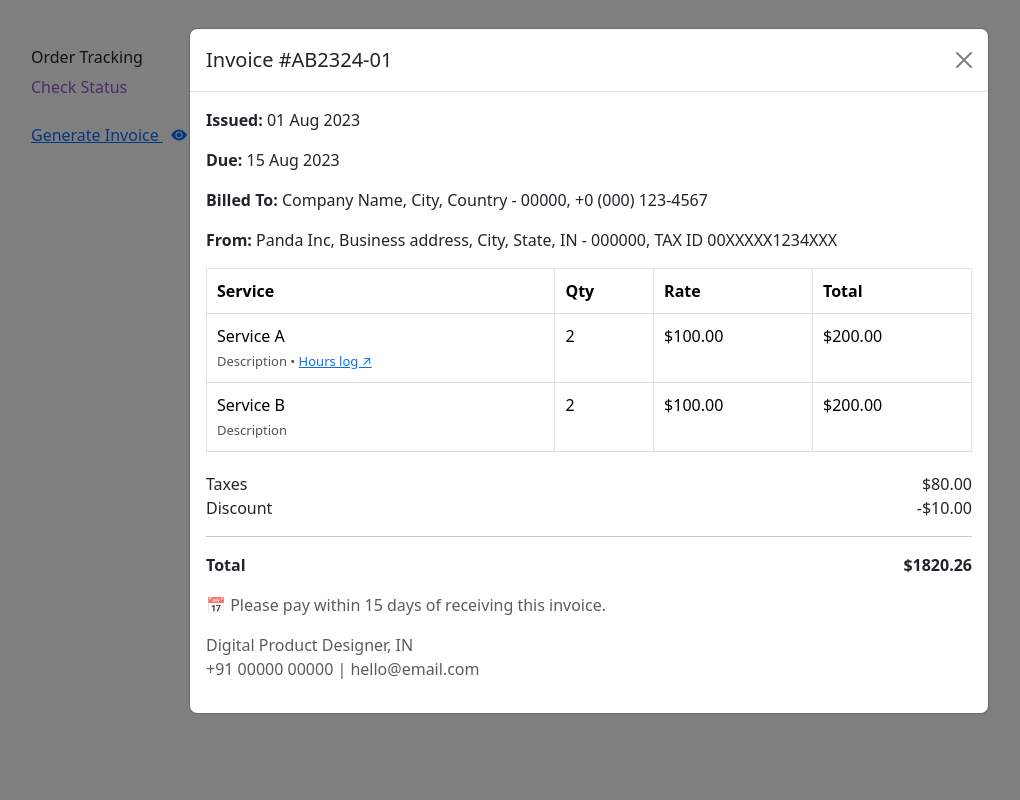
After one commit to Vaishnavi323/SonaChandi, a CodeIgniter app: a page that uses application/views/Admin/invoice_popup_view.php in a window 1280 px wide, after a click on "Generate Invoice". The commit adds this page. Shown: the whole page, without its empty margins (51-1071 px from the left). Run offline with CodeIgniter, Linux system fonts and the light colour scheme.

Commit message:
format create invoice but change css pending

```diff
--- a/application/controllers/AdminController.php
+++ b/application/controllers/AdminController.php
@@ -82,4 +82,8 @@ class AdminController extends CI_Controller {
 	{
 		$this->load->view('Admin/base');
 	}
+	public function show_invoice_popup() {
+    $this->load->view('Admin/invoice_popup_view');
 }
+
+}
--- /dev/null
+++ b/application/views/Admin/invoice_popup_view.php
@@ -0,0 +1,116 @@
+<!DOCTYPE html>
+<html lang="en">
+<head>
+  <meta charset="UTF-8" />
+  <meta name="viewport" content="width=device-width, initial-scale=1.0"/>
+  <title>Invoice Popup</title>
+
+  <!-- Bootstrap CSS -->
+  <link href="https://cdn.jsdelivr.net/npm/bootstrap@5.3.3/dist/css/bootstrap.min.css" rel="stylesheet">
+  <!-- Bootstrap Icons -->
+  <link href="https://cdn.jsdelivr.net/npm/bootstrap-icons@1.11.3/font/bootstrap-icons.css" rel="stylesheet">
+
+  <style>
+    .modal-body table {
+      width: 100%;
+      margin-bottom: 20px;
+      border-collapse: collapse;
+    }
+    .modal-body th, .modal-body td {
+      padding: 10px;
+      border-bottom: 1px solid #ddd;
+    }
+    .right { text-align: right; }
+    .highlight { color: #6a00ff; font-weight: bold; }
+    .small-text { font-size: 13px; color: #555; }
+  </style>
+</head>
+<body>
+
+<div class="container mt-5">
+
+  <!-- Your order box layout -->
+  <div class="order-box mb-4">
+    <h6 class="mb-2 detailcolor">Order Tracking</h6>
+    <div class="d-flex justify-content-between mb-3" style="color:#915cd1; cursor:pointer;" data-bs-toggle="modal" data-bs-target="#OrderTracking">
+      Check Status
+    </div>
+  </div>
+
+  <!-- Invoice Trigger Button -->
+  <div class="invoice me-auto">
+    <a href="#" data-bs-toggle="modal" data-bs-target="#invoiceModal">
+      Generate Invoice <i class="bi bi-eye-fill p-2"></i>
+    </a>
+  </div>
+
+</div>
+
+<!-- Invoice Modal -->
+<div class="modal fade" id="invoiceModal" tabindex="-1" aria-labelledby="invoiceModalLabel" aria-hidden="true">
+  <div class="modal-dialog modal-lg modal-dialog-scrollable">
+    <div class="modal-content">
+      <div class="modal-header">
+        <h5 class="modal-title">Invoice #AB2324-01</h5>
+        <button type="button" class="btn-close" data-bs-dismiss="modal" aria-label="Close"></button>
+      </div>
+      <div class="modal-body">
+
+        <!-- Invoice Details -->
+        <p><strong>Issued:</strong> 01 Aug 2023</p>
+        <p><strong>Due:</strong> 15 Aug 2023</p>
+        <p><strong>Billed To:</strong> Company Name, City, Country - 00000, +0 (000) 123-4567</p>
+        <p><strong>From:</strong> Panda Inc, Business address, City, State, IN - 000000, TAX ID 00XXXXX1234XXX</p>
+
+        <table class="table table-bordered mt-3">
+          <thead>
+            <tr>
+              <th>Service</th>
+              <th>Qty</th>
+              <th>Rate</th>
+              <th>Total</th>
+            </tr>
+          </thead>
+          <tbody>
+            <tr>
+              <td>Service A<br><span class="small-text">Description • <a href="#">Hours log ↗</a></span></td>
+              <td>2</td>
+              <td>$100.00</td>
+              <td>$200.00</td>
+            </tr>
+            <tr>
+              <td>Service B<br><span class="small-text">Description</span></td>
+              <td>2</td>
+              <td>$100.00</td>
+              <td>$200.00</td>
+            </tr>
+          </tbody>
+        </table>
+
+        <div class="d-flex justify-content-between">
+          <span>Taxes</span>
+          <span>$80.00</span>
+        </div>
+        <div class="d-flex justify-content-between">
+          <span>Discount</span>
+          <span>-$10.00</span>
+        </div>
+        <hr>
+        <div class="d-flex justify-content-between fw-bold">
+          <span>Total</span>
+          <span>$1820.26</span>
+        </div>
+
+        <p class="text-muted mt-3">📅 Please pay within 15 days of receiving this invoice.</p>
+        <p class="text-muted">Digital Product Designer, IN<br>+91 00000 00000 | hello@email.com</p>
+
+      </div>
+    </div>
+  </div>
+</div>
+
+<!-- Bootstrap JS Bundle -->
+<script src="https://cdn.jsdelivr.net/npm/bootstrap@5.3.3/dist/js/bootstrap.bundle.min.js"></script>
+
+</body>
+</html>
```
Also changed, not shown: application/views/Admin/orderDetails.php (+136 -9 lines).
